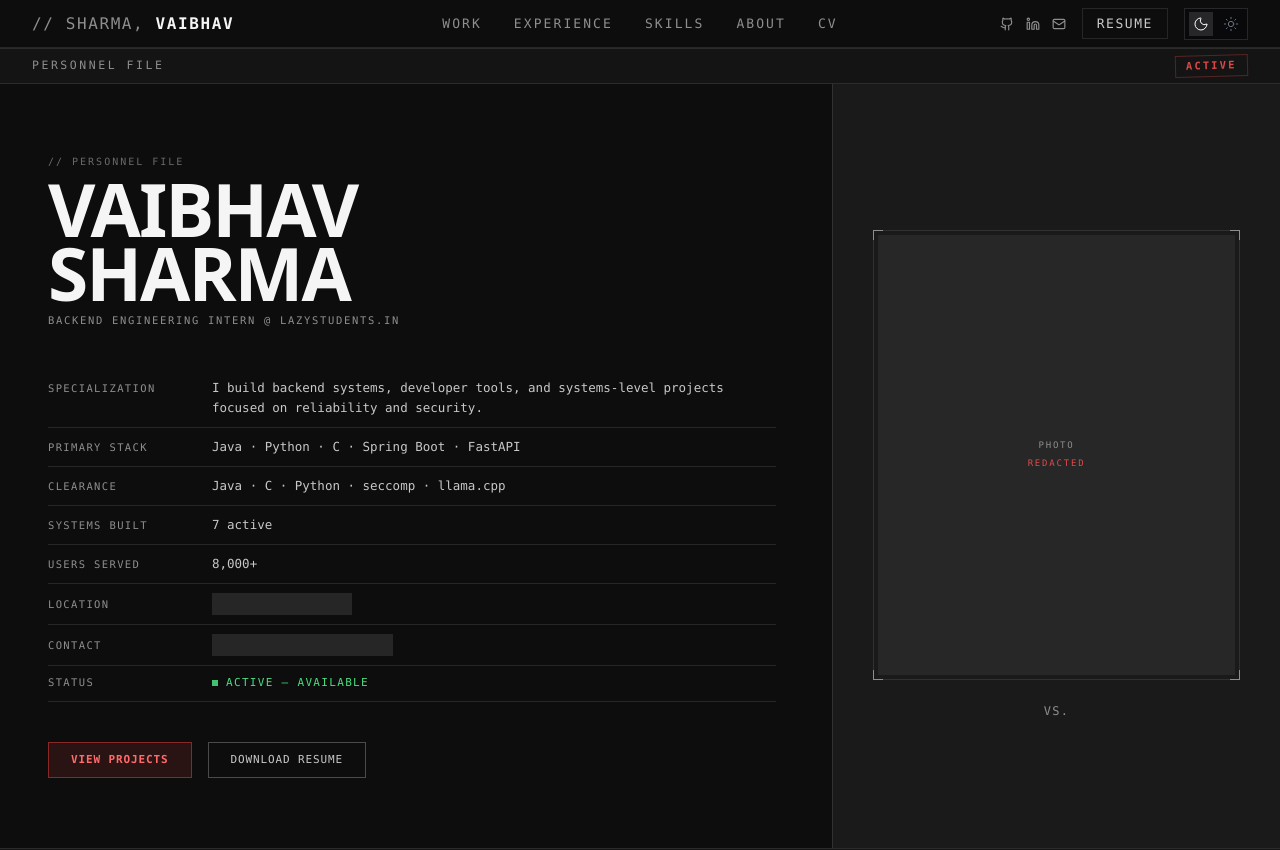
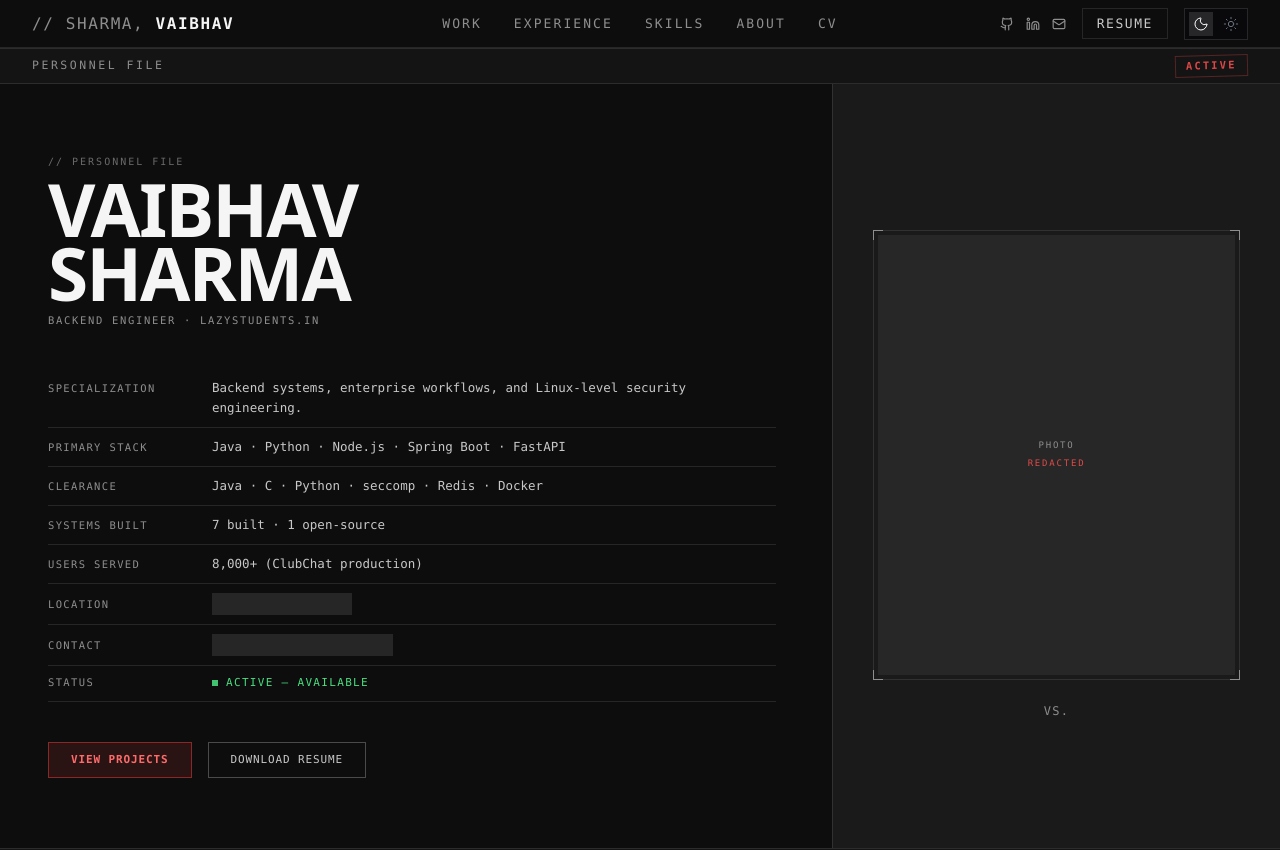
Before and after one commit to sharmavaibhav31/sharmavaibhav31.github.io, a React (Vite) app: page / in a window 1280 px wide. Shown: the top 850 px of the page. Built offline with nearby package versions, Linux system fonts and the light colour scheme.

Commit message:
updated resume and hero section

```diff
--- a/src/components/sections/HeroSection.tsx
+++ b/src/components/sections/HeroSection.tsx
@@ -3,19 +3,11 @@
 
 import React, { useState } from 'react';
 import resumeData from '../../data/resume.json';
-import skillsData from '../../data/skills.json';
-import projectsData from '../../data/projects.json';
 
 export const HeroSection: React.FC = () => {
     const [isPhotoRevealed, setIsPhotoRevealed] = useState(false);
     const [isLocationRevealed, setIsLocationRevealed] = useState(false);
     const [isContactRevealed, setIsContactRevealed] = useState(false);
-
-    const specialization = resumeData.tagline;
-
-    const primaryStack = skillsData.capabilities
-        .find(c => c.category === 'Backend Engineering')
-        ?.items.slice(0, 5).map(i => i.name).join(' · ') || 'Java · Spring Boot · PostgreSQL · Docker';
 
     return (
         <section id="hero" className="w-full min-h-screen flex flex-col" style={{ background: 'var(--bg-primary)' }}>
@@ -44,8 +36,8 @@ export const HeroSection: React.FC = () => {
                         <h1 className="font-sans text-[36px] sm:text-[56px] lg:text-[73px] font-black leading-[0.92] sm:leading-[0.88] tracking-[-1px] sm:tracking-[-2px] uppercase mb-[6px] sm:mb-2 break-keep whitespace-normal" style={{ color: 'var(--text-primary)' }}>
                             {resumeData.name.split(' ').map((n, i, arr) => <React.Fragment key={i}>{n}{i !== arr.length - 1 && <br />}</React.Fragment>)}
                         </h1>
-                        <h2 role="doc-subtitle" className="font-mono text-[10.5px] tracking-[0.16em] mb-[1.5rem] sm:mb-[2.5rem] uppercase" style={{ color: 'var(--text-muted)' }}>
-                            {resumeData.title}
+                        <h2 role="doc-subtitle" className="font-mono text-[10.5px] tracking-[0.16em] mb-[1.5rem] sm:mb-[2.5rem] uppercase whitespace-nowrap" style={{ color: 'var(--text-muted)' }}>
+                            BACKEND ENGINEER · LAZYSTUDENTS.IN
                         </h2>
                     </div>
 
@@ -101,11 +93,11 @@ export const HeroSection: React.FC = () => {
                     {/* Middle section — FIELD ROWS */}
                     <div className="flex flex-col">
                         {[
-                            { key: 'SPECIALIZATION', val: specialization },
-                            { key: 'PRIMARY STACK',  val: primaryStack },
-                            { key: 'CLEARANCE',      val: 'Java · C · Python · seccomp · llama.cpp' },
-                            { key: 'SYSTEMS BUILT',  val: `${projectsData.length} active` },
-                            { key: 'USERS SERVED',   val: '8,000+' },
+                            { key: 'SPECIALIZATION', val: 'Backend systems, enterprise workflows, and Linux-level security engineering.' },
+                            { key: 'PRIMARY STACK',  val: 'Java · Python · Node.js · Spring Boot · FastAPI' },
+                            { key: 'CLEARANCE',      val: 'Java · C · Python · seccomp · Redis · Docker' },
+                            { key: 'SYSTEMS BUILT',  val: '7 built · 1 open-source' },
+                            { key: 'USERS SERVED',   val: '8,000+ (ClubChat production)' },
                         ].map(row => (
                             <div key={row.key} className="flex flex-row items-baseline py-[8px] sm:py-[9px] border-b-[0.5px] gap-[1.5rem]"
                                 style={{ borderColor: 'var(--border-default)' }}>
@@ -123,10 +115,10 @@ export const HeroSection: React.FC = () => {
                                 style={{ color: 'var(--text-muted)' }}>LOCATION</span>
                             <div className="flex flex-col">
                                 <span
-                                    className="font-mono text-[11px] sm:text-[11.5px] lg:text-[12.5px] font-normal leading-[1.6] select-none cursor-pointer px-[4px] py-[1px] min-w-[140px] inline-block transition-all duration-250"
+                                    className="font-mono text-[11px] sm:text-[11.5px] lg:text-[12.5px] font-normal leading-[1.6] select-none cursor-pointer px-[4px] py-[1px] min-w-[140px] inline-block transition-all duration-200 hover:!bg-transparent hover:!text-[#c8c8c8]"
                                     style={{
-                                        background: isLocationRevealed ? 'transparent' : 'var(--border-default)',
-                                        color: isLocationRevealed ? 'var(--text-secondary)' : 'transparent'
+                                        background: isLocationRevealed ? 'transparent' : 'rgba(255, 255, 255, 0.10)',
+                                        color: isLocationRevealed ? '#c8c8c8' : 'transparent'
                                     }}
                                     onClick={() => setIsLocationRevealed(!isLocationRevealed)}
                                 >Bengaluru, India</span>
@@ -141,13 +133,13 @@ export const HeroSection: React.FC = () => {
                                 style={{ color: 'var(--text-muted)' }}>CONTACT</span>
                             <div className="flex flex-col">
                                 <span
-                                    className="font-mono text-[11px] sm:text-[11.5px] lg:text-[12.5px] font-normal leading-[1.6] select-none cursor-pointer px-[4px] py-[1px] min-w-[140px] inline-block transition-all duration-250"
+                                    className="font-mono text-[11px] sm:text-[11.5px] lg:text-[12.5px] font-normal leading-[1.6] select-none cursor-pointer px-[4px] py-[1px] min-w-[140px] inline-block transition-all duration-200 hover:!bg-transparent hover:!text-[#c8c8c8]"
                                     style={{
-                                        background: isContactRevealed ? 'transparent' : 'var(--border-default)',
-                                        color: isContactRevealed ? 'var(--text-secondary)' : 'transparent'
+                                        background: isContactRevealed ? 'transparent' : 'rgba(255, 255, 255, 0.10)',
+                                        color: isContactRevealed ? '#c8c8c8' : 'transparent'
                                     }}
                                     onClick={() => setIsContactRevealed(!isContactRevealed)}
-                                >{resumeData.socials.email.replace('mailto:', '')}</span>
+                                >sharma31stmay@gmail.com</span>
                                 <span className="sm:hidden font-mono text-[8px] italic mt-1" style={{ color: 'rgba(255,255,255,0.2)' }}>tap to reveal</span>
                             </div>
                         </div>
```
Also changed, not shown: 1 other file (tests, documents, lock files or other folders).
